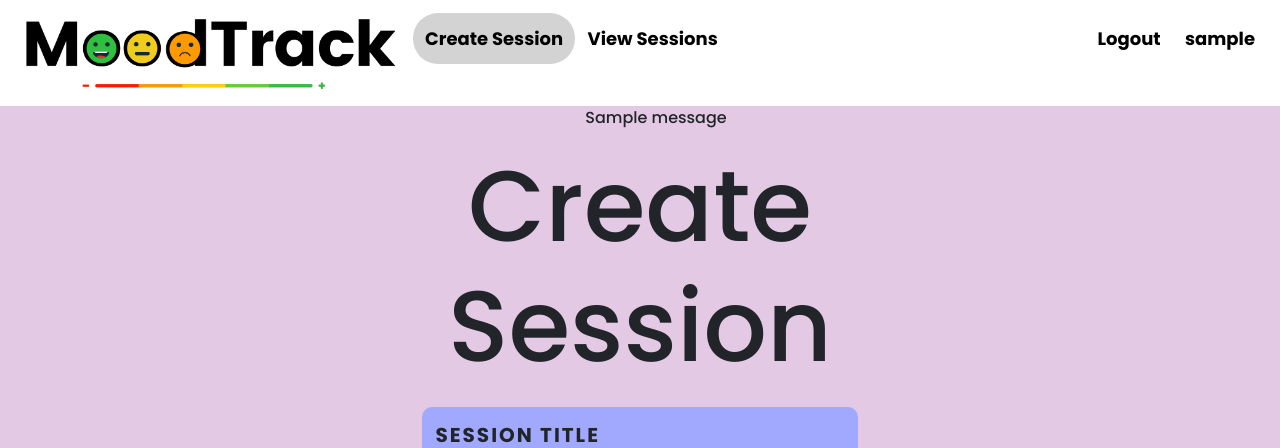
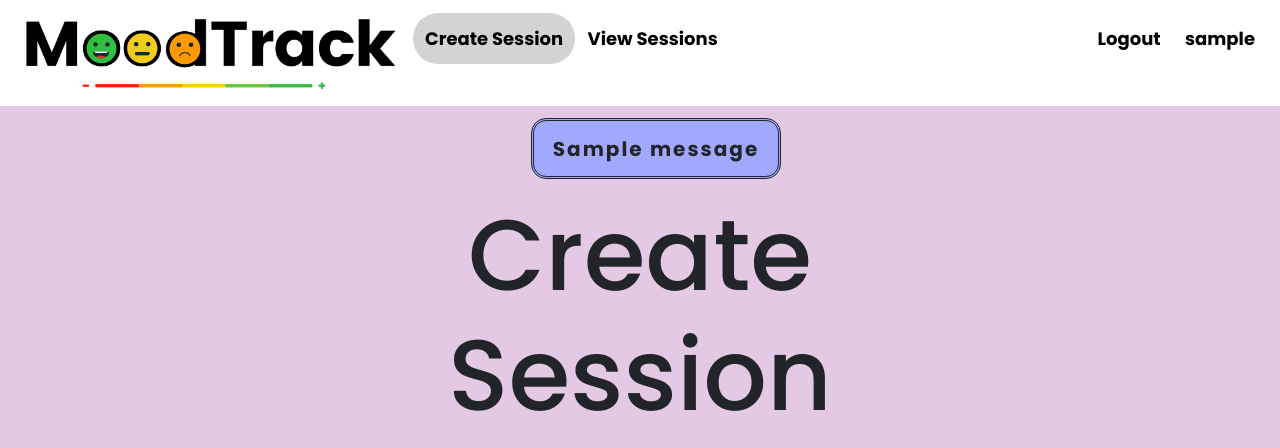
Before and after one commit to carrrmenleong/EmotionApp, a Flask app: page / in a window 1280 px wide. Shown: the top 448 px of the page. Run offline with Flask 2, Linux system fonts and the light colour scheme; a user stored in the database is signed in; tables that the repository leaves empty hold one stand-in row (values such as "Sample post"); one stand-in notice (Sample message) is shown; some libraries are stand-ins or nearby versions.

Commit message:
Beautify Front End Issue

```diff
--- a/app/static/css/base.css
+++ b/app/static/css/base.css
@@ -105,3 +105,17 @@ a {
     border-radius: 8px;
     width: 85px;
 }
+
+.flash{
+    text-align: center;
+    margin: auto;
+    background-color: #a1a9fe;
+    width: 20%;
+    padding: 1%;
+    font-size: 20px;
+    border-radius: 15px;
+    border-style: double;
+    letter-spacing: 2px;
+    font-weight: bold;
+    margin-top: 1%;
+}
--- a/app/templates/base.html
+++ b/app/templates/base.html
@@ -84,7 +84,7 @@
     {% if messages %}
     <ul>
         {% for message in messages %}
-        <li>{{ message }}</li>
+        <div class = 'flash'><li>{{ message }}</li></div>
         {% endfor %}
     </ul>
     {% endif %}
--- a/app/templates/base_participant.html
+++ b/app/templates/base_participant.html
@@ -37,7 +37,7 @@
     {% if messages %}
     <ul>
         {% for message in messages %}
-        <li>{{ message }}</li>
+        <div class = 'flash'><li>{{ message }}</li></div>
         {% endfor %}
     </ul>
     {% endif %}
```
